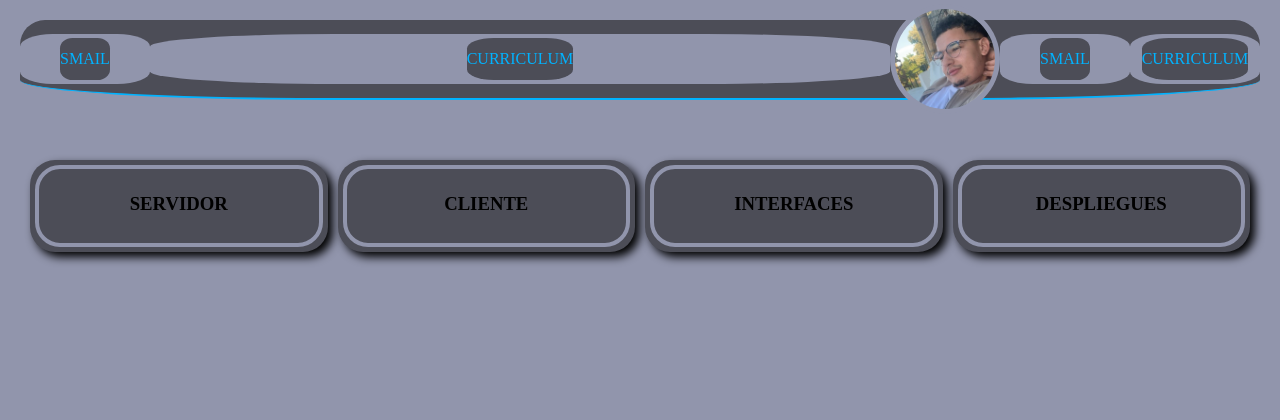
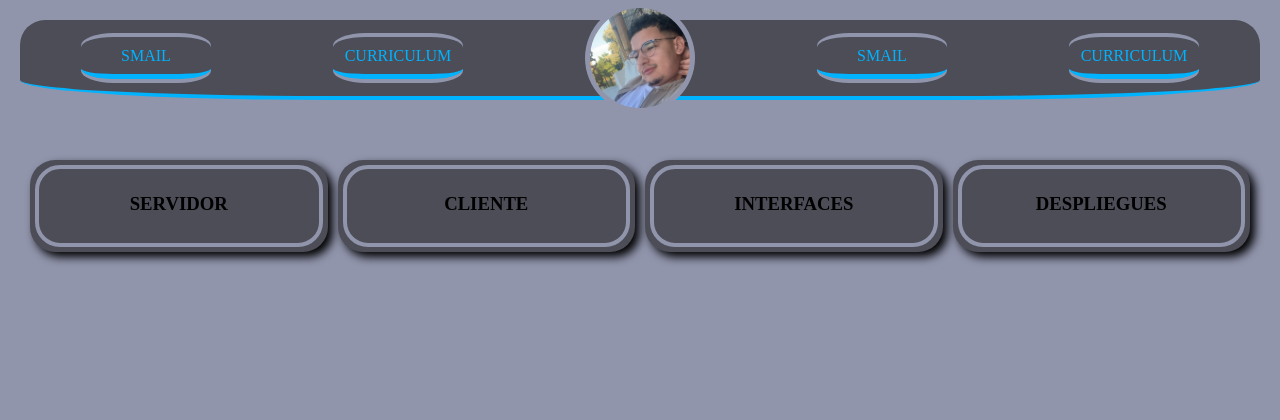
Before and after one commit to smailfahmi/html, a PHP site: page / in a window 1280 px wide. Shown: the top 420 px of the page. Run offline with PHP 8.4, Linux system fonts and the light colour scheme.

Commit message:
c/1920-1420

```diff
--- a/css/header.css
+++ b/css/header.css
@@ -16,10 +16,10 @@ header {
     display: flex;
     flex-wrap: wrap;
     height: 130px;
-    /* background-color: black; */
+    background-color: none(120, 123, 151);
 }
 
-.micabecera a {
+.micabecera .opcion {
     text-decoration: none;
     box-sizing: border-box;
     height: 50px;
@@ -39,7 +39,7 @@ header {
     border-top-left-radius: 25px;
     border-top-right-radius: 25px;
     box-sizing: border-box;
-    border-bottom: rgb(0, 179, 255)solid 2px;
+    border-bottom: rgb(0, 179, 255)solid 4px;
 
 }
 
@@ -47,22 +47,22 @@ header {
 
 .nombre,
 .curriculum {
+    box-sizing: border-box;
     display: flex;
     flex-grow: 1;
     width: 130px;
     height: 50px;
     background-color: rgb(145, 149, 172);
     text-align: center;
-     align-items: center;
+    flex-direction: column;
+    align-items: center;
     justify-content: center;
     padding: auto;
     border-radius: 25%;
-    flex-direction: column;
-
 }
 
 .imagen {
-    margin-top: -30px;
+    box-sizing: border-box;
     flex-grow: 1;
     width: 110px;
     height: 110px;
@@ -73,6 +73,7 @@ header {
     justify-content: center;
     padding: auto;
     border-radius: 50%;
+
 }
 
 figure {
@@ -84,12 +85,13 @@ figure {
 header .imagen img {
     width: 100px;
     height: 100px;
-    border-radius: 50px;
+    border-radius: 50%;
     margin: 0px;
     padding: 0px;
 }
 
 .interior {
+    box-sizing: border-box;
     display: flex;
     justify-content: center;
     align-items: center;
@@ -98,18 +100,69 @@ header .imagen img {
     margin: 4px;
     background-color: rgb(76, 77, 87);
     border-radius: 25%;
-}
-.ocultoCabecera {
-    display: none;
-    background-color: blue;
+    width: 100%;
+    border-bottom: rgb(0, 179, 255) solid 5px;
 }
 
-.ocultoCabecera .subMenuCabecera {
+.opcion {
     display: flex;
     flex-direction: column;
-    background-color: black;
+    box-sizing: border-box;
 }
-.opcioonesCabecera{
-display: flex;
-flex-direction: column;
+
+.menuOcultoCabe {
+    box-sizing: border-box;
+    background-color: rgb(76, 77, 87);
+    display: none;
+    flex-direction: column;
+    padding-bottom: 5px;
+    border-bottom-right-radius: 10px;
+    border-bottom-left-radius: 10px;
+    padding-left: 10px;
+    padding-right: 10px;
+    border-bottom: solid 4px;
+    z-index: 1000;
+    margin: 0px;
+
 }
+
+.menuOcultoCabe .submenuOcultoCabe {
+    box-sizing: border-box;
+    padding: 0%;
+    margin: 0px;
+}
+
+.submenuOcultoCabe li {
+    box-sizing: border-box;
+    display: flex;
+    margin: 0px;
+    text-align: center;
+    justify-content: center;
+    margin-top: 10px;
+    padding: 5px;
+
+    background-color: rgb(145, 149, 172);
+}
+
+.submenuOcultoCabe a {
+    box-sizing: border-box;
+    text-decoration: none;
+    color: black;
+}
+
+.opcion:hover .menuOcultoCabe {
+    display: block;
+}
+
+.opcion:hover .interior {
+    border-bottom: white solid 4px;
+    color: white;
+}
+
+.opcionImagen:hover .imagen {
+    border: white solid 4px;
+}
+
+.submenuOcultoCabe li:hover {
+    background-color: white;
+}
--- a/fragmentos/header.html
+++ b/fragmentos/header.html
@@ -1,40 +1,39 @@
 <header>
     <div class="micabecera">
-        <a href="">
+      <div class="opcion">
         <div class="nombre">
           <p class="interior">SMAIL</p>
         </div>
+      </div>
+      <div class="opcion">
+        <div class="curriculum">
+          <p class="interior">CURRICULUM </p>
+        </div>
+        <div class="menuOcultoCabe">
+          <ul class="submenuOcultoCabe">
+            <li><a href="">CURRICULO</a></li>
+            <li><a href="">CARTA PRS</a></li>
+            <li><a href="">PORFOLIO</a></li>
+          </ul>
+        </div>
+
+      </div>
+      <div  class="opcionImagen">
+        <a href="/">        <div class="imagen">
+          <figure><img src="../imagenes/yo.jpg" alt=""></figure>
+        </div>
     </a>
-        <a href="">
+
+      </div>
+      <div href="" class="opcion">
+        <div class="nombre">
+          <p class="interior">SMAIL</p>
+        </div>
+      </div>
+      <divhref="" class="opcion">
         <div class="curriculum">
           <p class="interior">CURRICULUM</p>
-                <div class="ocultoCabecera">
-                    <div class="subMenuCabecera">
-                        <a href="">
-                            sola
-                        </a>
-                        <a href="">
-                            adios
-
-                        </a>
         </div>
     </div>
     </div>
-        </a>
-        <a href="../index.php">
-            <div class="imagen">
-                <figure><img src="../imagenes/yo.jpg" alt=""></figure>
-            </div>
-        </a>
-        <a href="">
-            <div class="nombre">
-                <p class="interior">SMAIL</p>
-            </div>
-        </a>
-        <a href="">
-            <div class="curriculum">
-                <p class="interior">CURRICULUM</p>
-            </div>
-        </a>
-    </div>
   </header>
```
Lines whose indentation alone changed are shown as unchanged.
